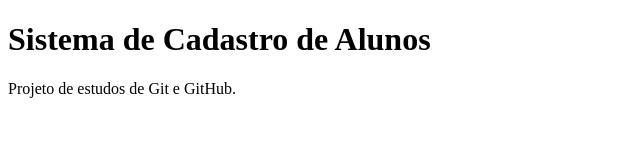
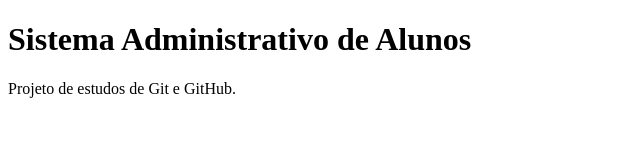
Before and after one commit to GabrielWelkerS/projeto-git-estudo, a plain HTML site: page index.html in a window 1280 px wide. Shown: the whole page, without its empty margins (0-640 px from the left). Drawn offline with Linux system fonts and the light colour scheme.

Commit message:
Altera título para Sistema Administrativo
Atualiza o título da página na branch A.

```diff
--- a/index.html
+++ b/index.html
@@ -6,7 +6,7 @@
 </head>
 <body>
 
-    <h1>Sistema de Cadastro de Alunos</h1>
+    <h1>Sistema Administrativo de Alunos</h1>
 
     <p>Projeto de estudos de Git e GitHub.</p>
 
```
